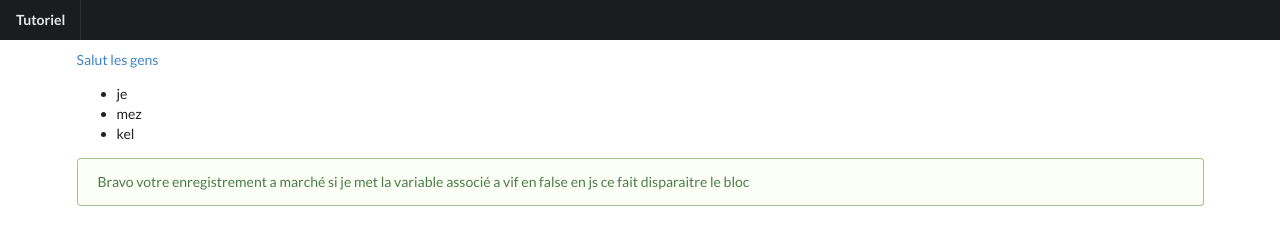
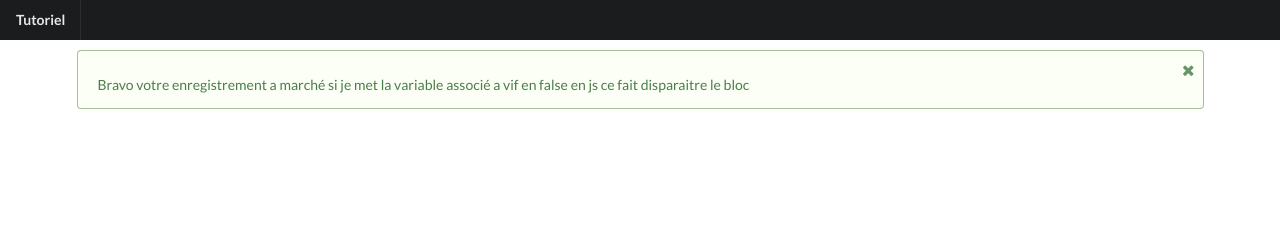
Before and after one commit to jeromevilliseck/VueJSGrafikart, a plain HTML site: page index.html in a window 1280 px wide. Drawn offline with nearby package versions, Linux system fonts and the light colour scheme.

Commit message:
2/16 Decouverte 13:00 - evenements v-on

```diff
--- a/index.html
+++ b/index.html
@@ -1,6 +1,6 @@
 <!doctype html>
 
-<head>
+<head xmlns:>
     <meta charset="utf-8">
     <meta http-equiv="x-ua-compatible" content="ie=edge">
     <meta name="viewport" content="width=device-width, initial-scale=1">
@@ -19,14 +19,13 @@
 </div>
 
 <div class="ui main container" id="app">
-    <a v-bind:href="link + '/tutoriels'">{{ message }}</a>
-    <ul>
-        <li v-for="person in persons">{{ person }}</li>
-    </ul>
 
     <div class="ui success message" v-if="success">
-        <p>Bravo votre enregistrement a marché si je met la variable associé a vif en false en js ce fait disparaitre le
-            bloc</p>
+        <i class="close icon" @click="close"></i>
+        <p>
+            Bravo votre enregistrement a marché si je met la variable associé a vif en false en js ce fait disparaitre le
+            bloc
+        </p>
     </div>
 
     <div class="ui error message" v-else>
--- a/js/app.js
+++ b/js/app.js
@@ -5,5 +5,10 @@ new Vue({
         link: 'http://grafikart.fr',
         success: true,
         persons: ['je', 'mez', 'kel']
+    },
+    methods: {
+        close: function () {
+            this.success = false
+        }
     }
 });
```
